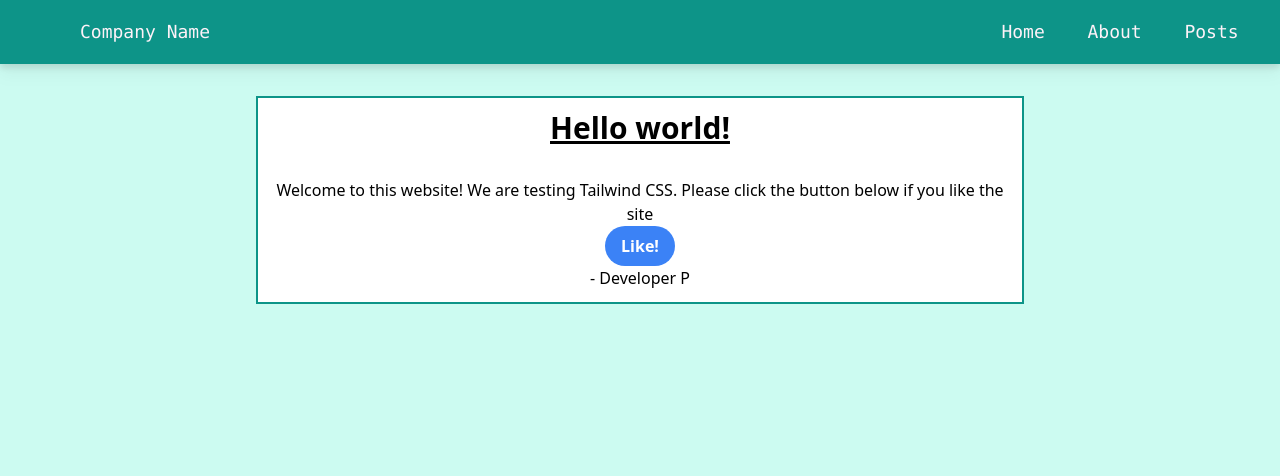
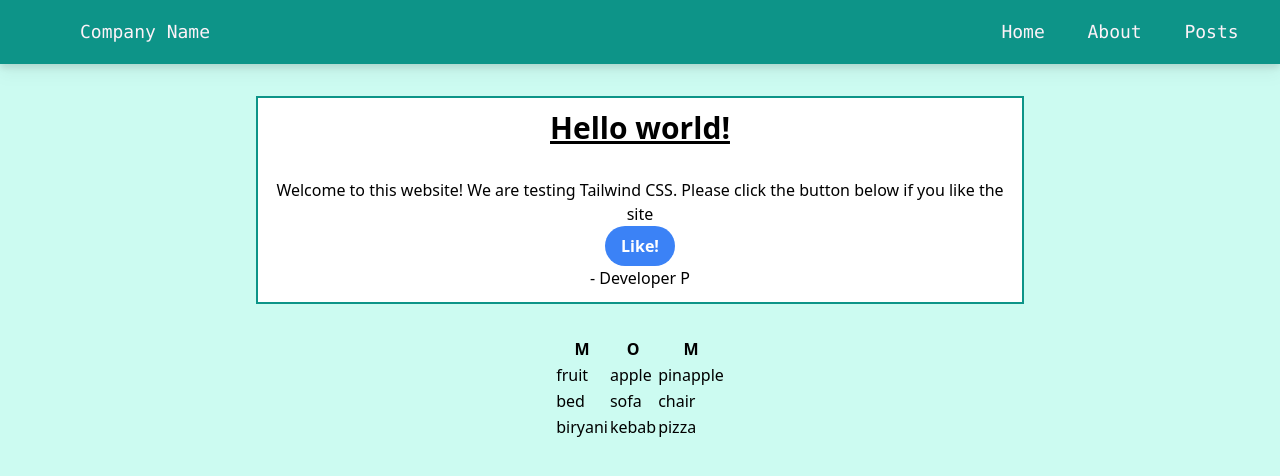
Before and after one commit to pragyachik/Nodejs-Tutorials, a Next.js app in the folder nextjsapp/nextjs-blog/: page /posts/first-post in a window 1280 px wide. Shown: the top 476 px of the page. Built offline with nearby package versions, Linux system fonts and the light colour scheme.

Commit message:
added M table

```diff
--- a/nextjsapp/nextjs-blog/pages/posts/first-post.js
+++ b/nextjsapp/nextjs-blog/pages/posts/first-post.js
@@ -43,6 +43,35 @@ function Body(){
                     -{` `}Developer P
                 </div>
             </div>
+            <center>
+            <table class="table-auto">
+  <thead>
+    <tr>
+      <th>M</th>
+      <th>O</th>
+      <th>M</th>
+    </tr>
+  </thead>
+  <tbody>
+    <tr>
+      <td>fruit</td>
+      <td>apple</td>
+      <td>pinapple</td>
+    </tr>
+    <tr>
+      <td>bed</td>
+      <td>sofa</td>
+      <td>chair</td>
+    </tr>
+    <tr>
+      <td>biryani</td>
+      <td>kebab</td>
+      <td>pizza</td>
+    </tr>
+  </tbody>
+</table>
+</center>
+
         </>
     )
 }
```
